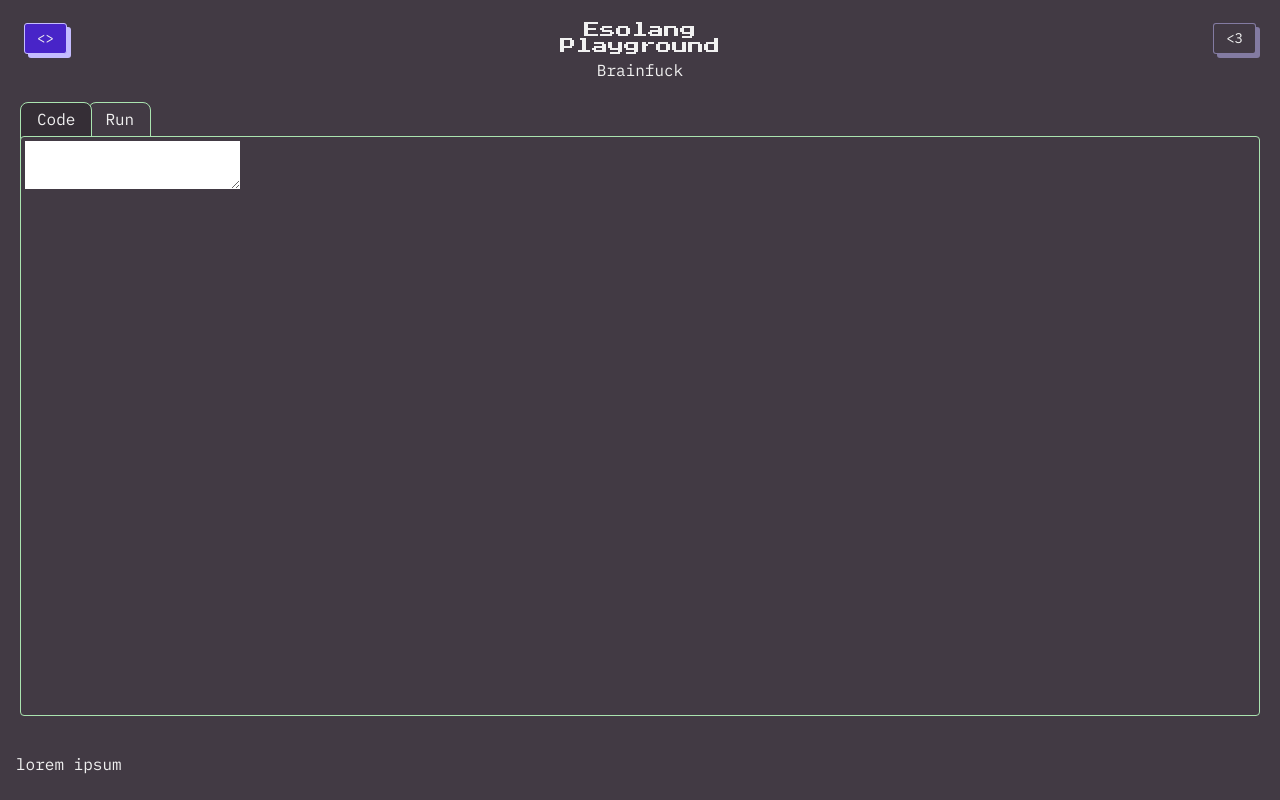
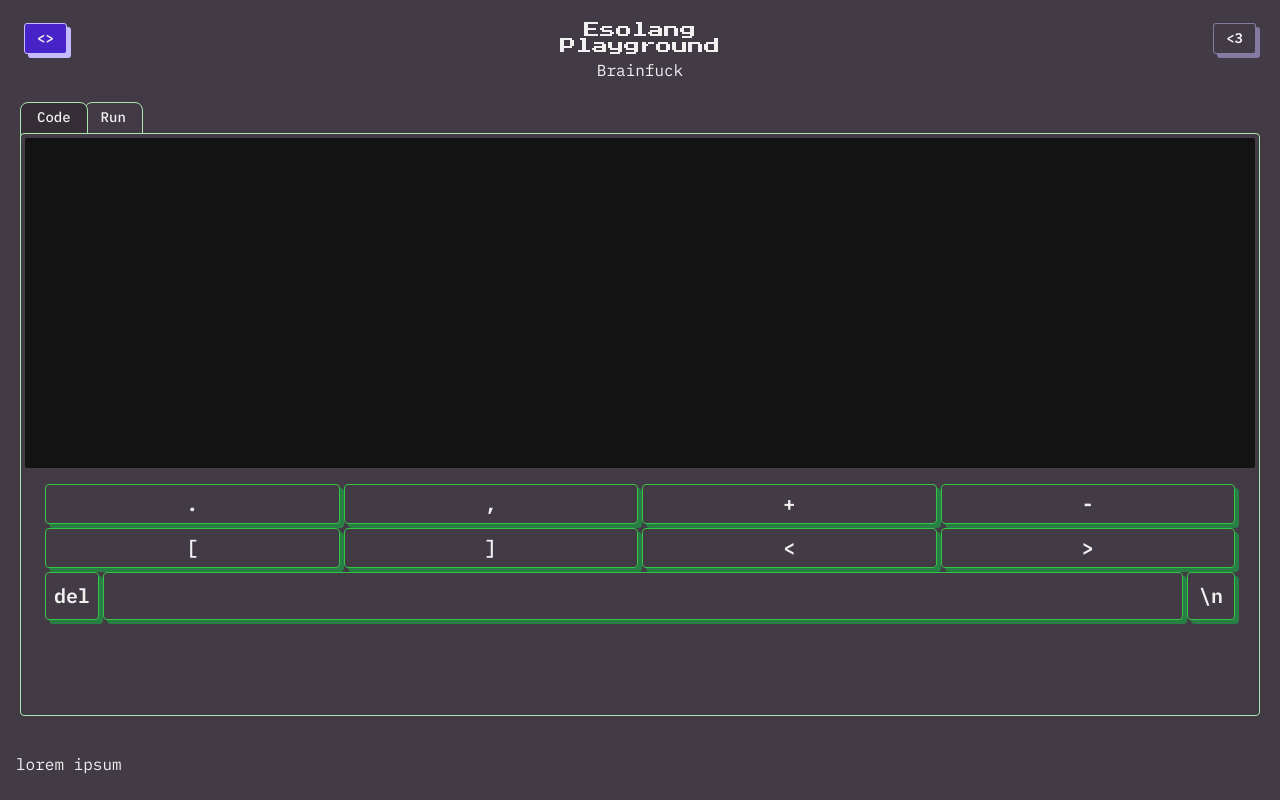
Before and after one commit to aeron13/esolang-playground, a Nuxt app: page / in a window 1280 px wide. Built offline with nearby package versions, Linux system fonts and the light colour scheme.

Commit message:
code keyboard

```diff
--- /dev/null
+++ b/app/components/Code.vue
@@ -0,0 +1,26 @@
+<template>
+    <div class="w-full">
+        <div class="bg-dark-900 w-full h-[330px] rounded-sm">
+            <p v-html="code" class="font-semibold text-base p-2"></p>
+        </div>
+        <div class="px-5 pt-4">
+            <UiKeyboard @click="handleClick"></UiKeyboard>
+        </div>
+    </div>
+</template>
+<script setup lang="ts">
+    const code = ref('')
+    const handleClick = (char: string) => {
+        switch (char) {
+            case 'del':
+                code.value = code.value.slice(0, -1)
+                break;
+            case '\n':
+                code.value += '<br>';
+                break;
+            default:
+                code.value += char;
+                break;
+        }
+    }
+</script>
--- a/app/components/ui/ButtonSmall.vue
+++ b/app/components/ui/ButtonSmall.vue
@@ -1,7 +1,7 @@
 <template>
     <button type="button" class="text-[14px]">
         <span
-            class="block font-white border rounded-[3px] px-3 py-1 "
+            class="block font-white font-semibold border rounded-[3px] px-3 py-1 "
             :class="priority === 1 ? 'bg-purple-500 border-purple-300 shadow-button-dark' : 'bg-dark-700 border-purple-300/50 shadow-button-2-dark' "
         >
             {{ text }}
--- /dev/null
+++ b/app/components/ui/Keyboard.vue
@@ -0,0 +1,24 @@
+<template>
+    <div class="flex flex-col gap-1">
+        <div class="grid grid-cols-4 gap-1">
+            <UiKeyboardButton char="." @click="$emit('click', '.')"></UiKeyboardButton>
+            <UiKeyboardButton char="," @click="$emit('click', ',')"></UiKeyboardButton>
+            <UiKeyboardButton char="+" @click="$emit('click', '+')"></UiKeyboardButton>
+            <UiKeyboardButton char="-" @click="$emit('click', '-')"></UiKeyboardButton>
+        </div>
+        <div class="grid grid-cols-4 gap-1">
+            <UiKeyboardButton char="[" @click="$emit('click', '[')"></UiKeyboardButton>
+            <UiKeyboardButton char="]" @click="$emit('click', ']')"></UiKeyboardButton>
+            <UiKeyboardButton char="<" @click="$emit('click', '<')"></UiKeyboardButton>
+            <UiKeyboardButton char=">" @click="$emit('click', '>')"></UiKeyboardButton>
+        </div>
+        <div class="flex gap-1 h-[48px]">
+            <UiKeyboardButton char="del" @click="$emit('click', 'del')"></UiKeyboardButton>
+            <UiKeyboardButton char=" " @click="$emit('click', ' ')" class="flex-grow"></UiKeyboardButton>
+            <UiKeyboardButton char="\n" @click="$emit('click', '\n')"></UiKeyboardButton>
+        </div>
+    </div>
+</template>
+<script setup lang="ts">
+    defineEmits(['click'])
+</script>
--- /dev/null
+++ b/app/components/ui/KeyboardButton.vue
@@ -0,0 +1,18 @@
+<template>
+    <button
+        type="button"
+        @click="$emit('click', char)"
+        class="border rounded-[4px] bg-dark-700 border-green-500 shadow-button-keyboard min-w-[48px] min-h-[40px] h-full px-2"
+    >
+        <span class="text-[20px] font-semibold">
+            {{ char }}
+        </span>
+    </button>
+</template>
+<script setup lang="ts">
+    defineProps({
+        char: {type: String, required: true}
+    })
+
+    defineEmits(['click'])
+</script>
--- a/app/components/ui/Tabs.vue
+++ b/app/components/ui/Tabs.vue
@@ -4,7 +4,7 @@
             <button
                 v-for="tab, index in tabs" :key="index"
                 type="button"
-                class="border-green-300 border rounded-t-[8px] pt-1 px-4 pb-2 tab-button relative"
+                class="border-green-300 border rounded-t-[8px] pt-1 px-4 pb-2 tab-button relative font-medium text-[14px]"
                 :class="index === activeTab && 'bg-[#352E36]'"
                 :style="`z-index: ${index === activeTab ? 1 : 0}`"
                 @click="activeTab = index"
--- a/app/pages/index.vue
+++ b/app/pages/index.vue
@@ -5,7 +5,7 @@
             { title: 'Run' }
             ]">
             <template #tab1>
-                <textarea></textarea>
+                <Code></Code>
             </template>
             <template #tab2>
                 <div>
--- a/tailwind.config.js
+++ b/tailwind.config.js
@@ -35,7 +35,8 @@ export default {
       },
       boxShadow: {
         "button-dark": "4px 4px 0 0 rgba(196, 188, 255, 1)",
-        "button-2-dark": "4px 4px 0 0 rgba(196, 188, 255, 0.5)"
+        "button-2-dark": "4px 4px 0 0 rgba(196, 188, 255, 0.5)",
+        "button-keyboard": "4px 4px 0 0 rgba(15, 195, 70, 0.5)"
       }
     }
   },
```
